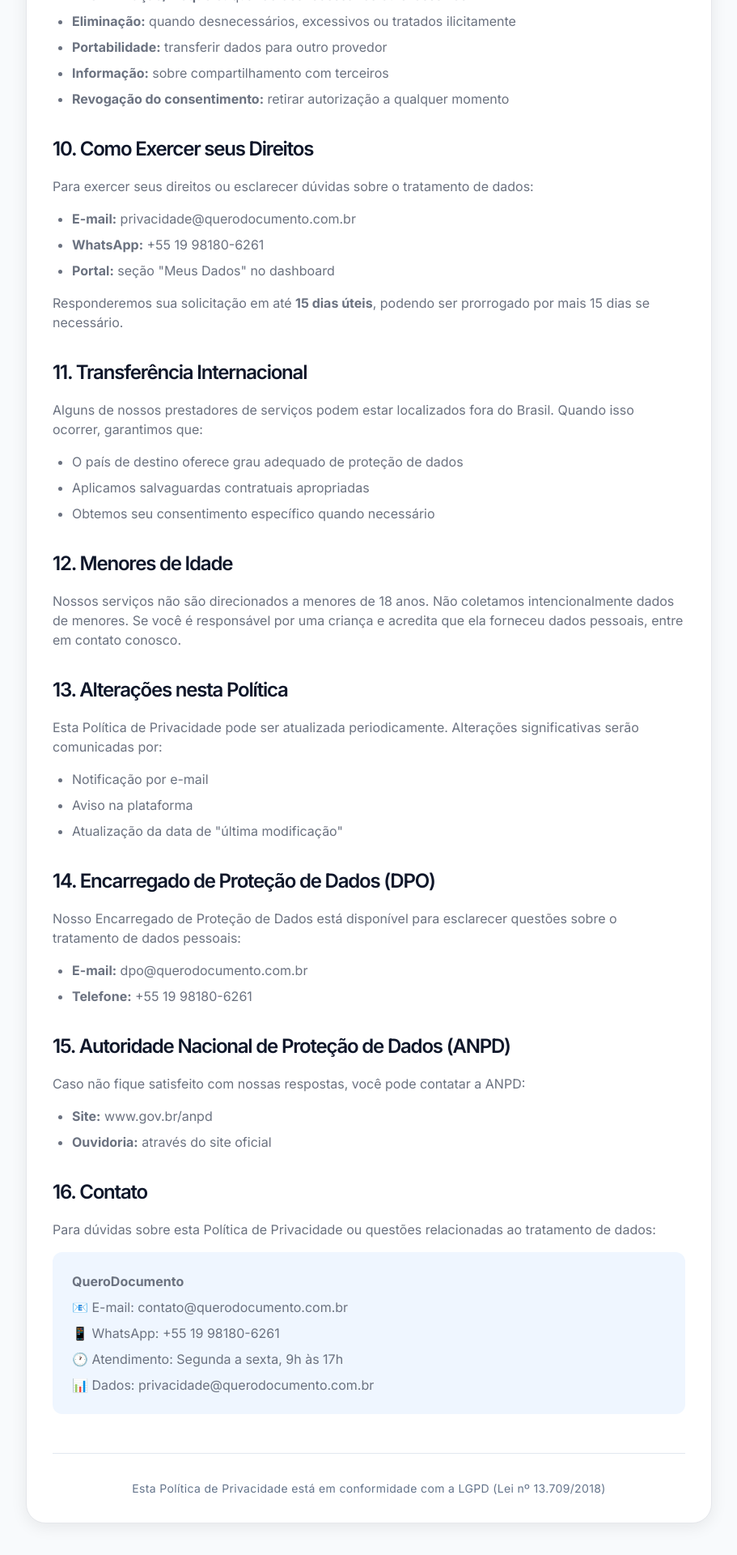
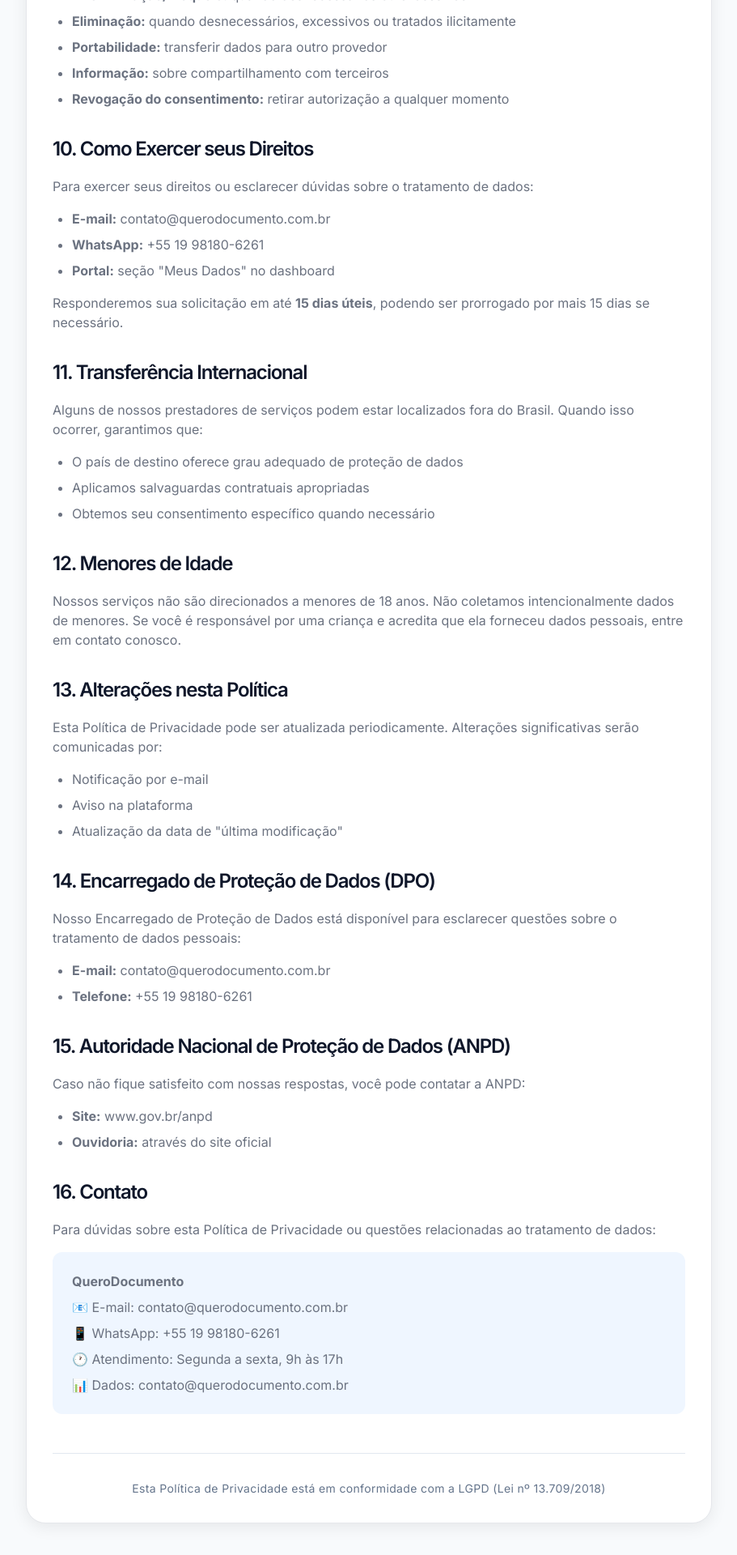
Before and after one commit to saylorgabriel/QUERODOCUMENTO, a Next.js app: page /politica-de-privacidade in a window 1280 px wide. Shown: the part 2963-4883 px from the top of the page at 81% size, without its empty margins (184-1095 px from the left). Built offline with nearby package versions, Linux system fonts and the light colour scheme; no server answers.

Commit message:
Improvements

```diff
--- a/src/app/politica-de-privacidade/page.tsx
+++ b/src/app/politica-de-privacidade/page.tsx
@@ -200,7 +200,7 @@ export default function PoliticaDePrivacidade() {
                 Para exercer seus direitos ou esclarecer dúvidas sobre o tratamento de dados:
               </p>
               <ul className="list-disc pl-6 mb-4 space-y-2">
-                <li><strong>E-mail:</strong> privacidade@querodocumento.com.br</li>
+                <li><strong>E-mail:</strong> contato@querodocumento.com.br</li>
                 <li><strong>WhatsApp:</strong> +55 19 98180-6261</li>
                 <li><strong>Portal:</strong> seção "Meus Dados" no dashboard</li>
               </ul>
@@ -260,7 +260,7 @@ export default function PoliticaDePrivacidade() {
                 questões sobre o tratamento de dados pessoais:
               </p>
               <ul className="list-disc pl-6 mb-4 space-y-2">
-                <li><strong>E-mail:</strong> dpo@querodocumento.com.br</li>
+                <li><strong>E-mail:</strong> contato@querodocumento.com.br</li>
                 <li><strong>Telefone:</strong> +55 19 98180-6261</li>
               </ul>
             </section>
@@ -291,7 +291,7 @@ export default function PoliticaDePrivacidade() {
                 <p className="mb-2">📧 E-mail: contato@querodocumento.com.br</p>
                 <p className="mb-2">📱 WhatsApp: +55 19 98180-6261</p>
                 <p className="mb-2">🕐 Atendimento: Segunda a sexta, 9h às 17h</p>
-                <p>📊 Dados: privacidade@querodocumento.com.br</p>
+                <p>📊 Dados: contato@querodocumento.com.br</p>
               </div>
             </section>
           </div>
--- a/src/lib/email/templates/welcome.ts
+++ b/src/lib/email/templates/welcome.ts
@@ -122,7 +122,7 @@ export function getWelcomeTemplate(data: EmailTemplateData): EmailTemplate {
 
     📞 PRECISA DE AJUDA?
     • WhatsApp: Resposta em até 2 horas úteis
-    • Email: suporte@querodocumento.com.br
+    • Email: contato@querodocumento.com.br
     • Chat Online: Disponível em sua conta
 
     DADOS DA SUA CONTA:
```
